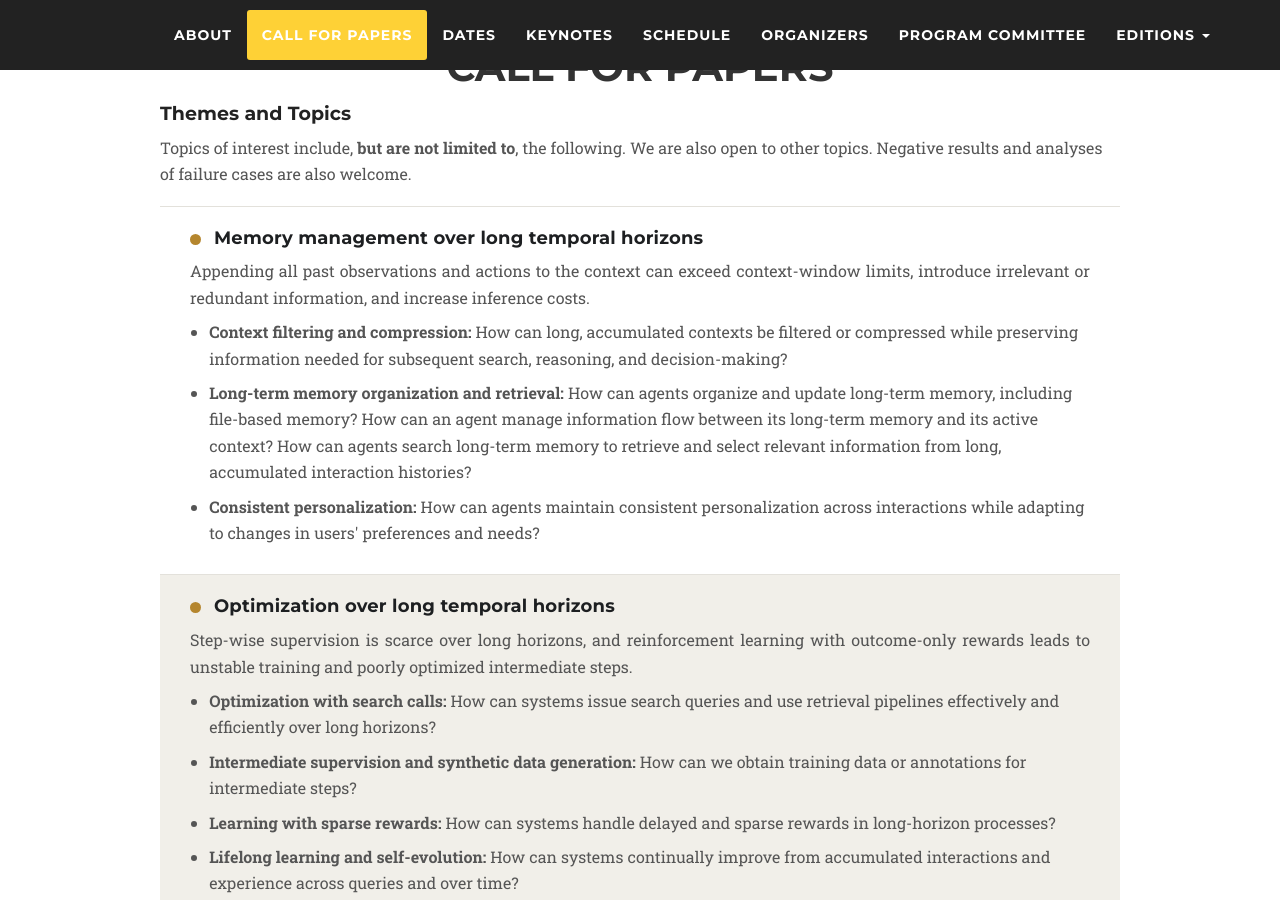
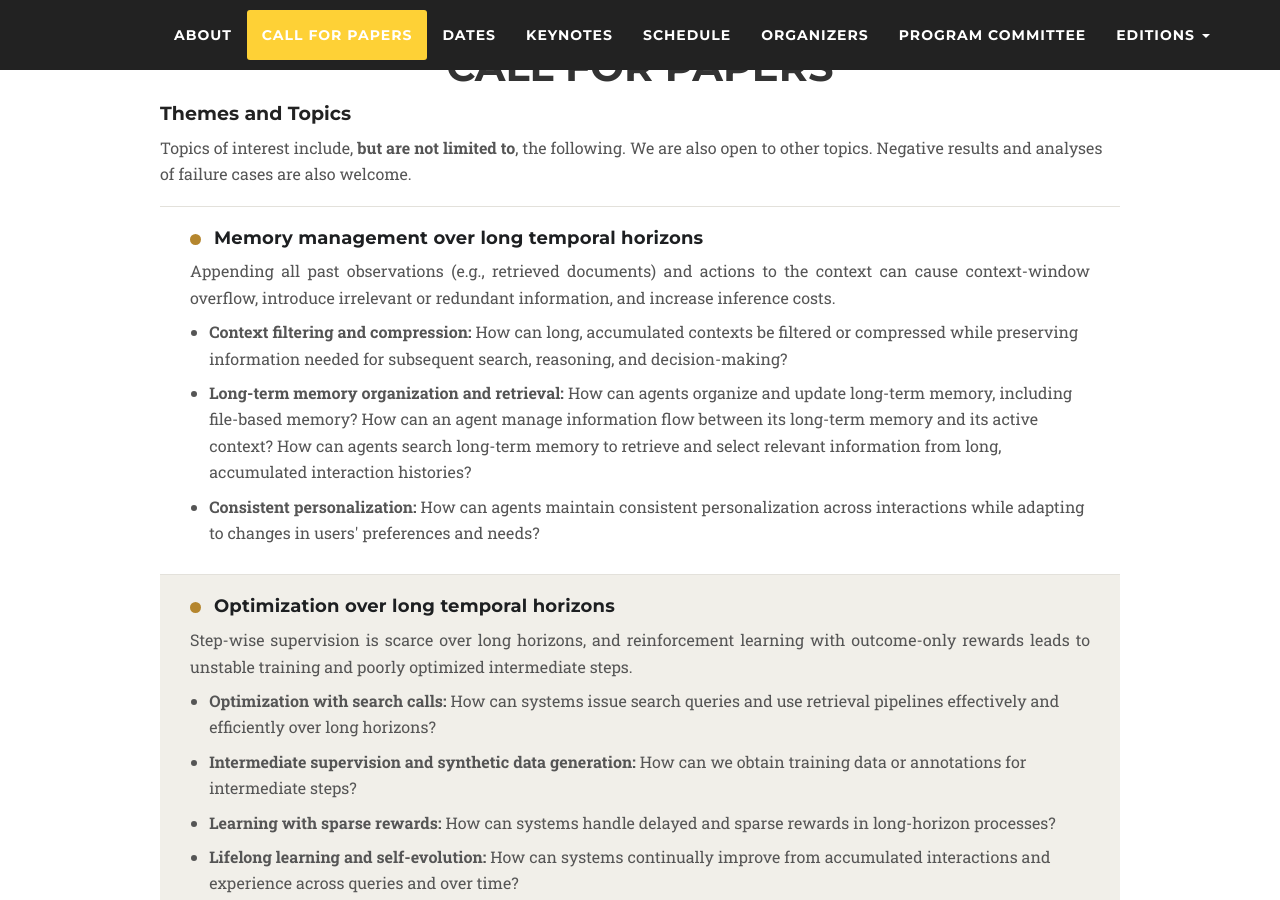
Before and after one commit to longseek-workshop/longseek-workshop.github.io, a Jekyll site: the page built from wsdm2027.md, in a window 1280 px wide and 900 px high, scrolled down 1122 px. Built offline with Jekyll 4.4.1, drawn with Linux system fonts in a browser that asks for light colours; nearby versions of some CDN libraries; some web fonts are replaced.

Commit message:
Update cfp-wsdm2027.html

```diff
--- a/_includes/cfp-wsdm2027.html
+++ b/_includes/cfp-wsdm2027.html
@@ -69,7 +69,7 @@
           <div class="theme-list">
             <div class="theme-row">
               <h4>Memory management over long temporal horizons</h4>
-              <p>Appending all past observations and actions to the context can exceed context-window limits, introduce irrelevant or redundant information, and increase inference costs.</p>
+              <p>Appending all past observations (e.g., retrieved documents) and actions to the context can cause context-window overflow, introduce irrelevant or redundant information, and increase inference costs.</p>
               <ul>
                 <li><b>Context filtering and compression:</b> How can long, accumulated contexts be filtered or compressed while preserving information needed for subsequent search, reasoning, and decision-making?</li>
                 <li><b>Long-term memory organization and retrieval:</b> How can agents organize and update long-term memory, including file-based memory? How can an agent manage information flow between its long-term memory and its active context? How can agents search long-term memory to retrieve and select relevant information from long, accumulated interaction histories?</li>
```
